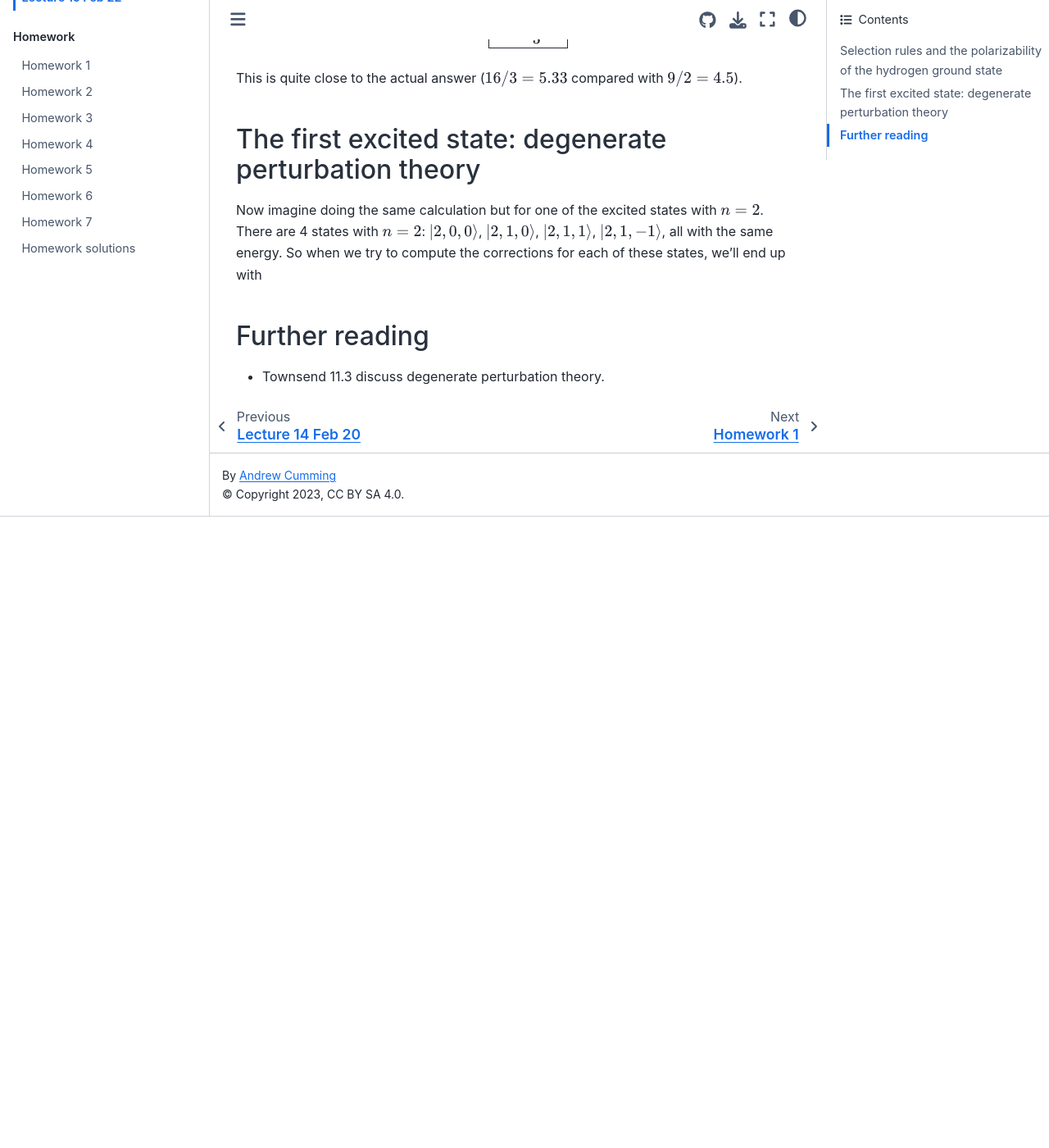
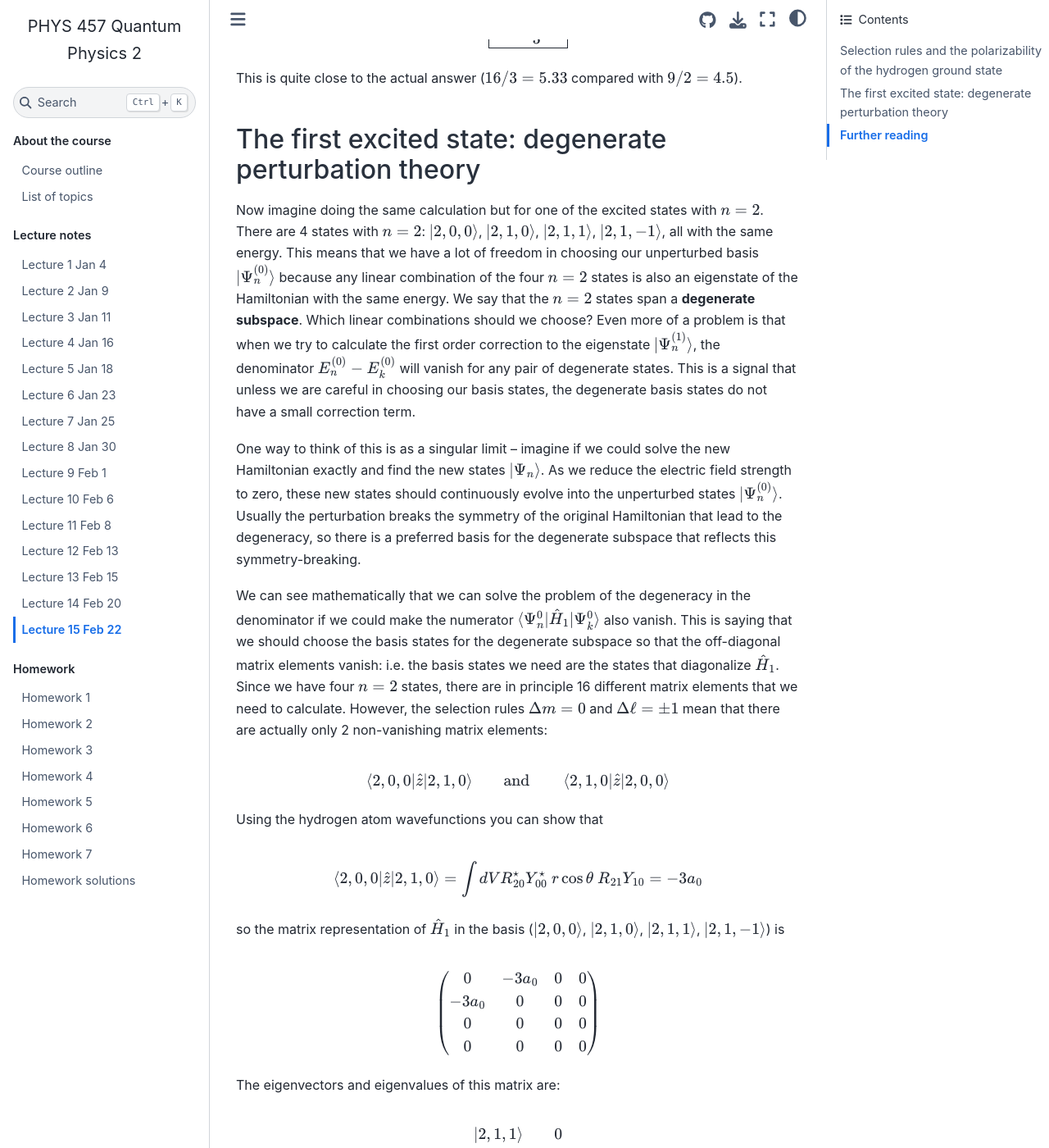
Before and after one commit to andrewcumming/phys457, a Jupyter Book: the page built from lecture15.md, in a window 1280 px wide and 1400 px high, scrolled down 2430 px. Shown: the whole window at 82% size. Built offline with Jupyter Book 1.0.4 settings and Sphinx 7.4.7 and the Sphinx Book theme 1.1.4, drawn with Linux system fonts in a browser that asks for light colours; before the commit the page ends 3060 px from its top, so only the background shows below that; some of the changed text lies outside the part shown.

Commit message:
Add to lecture 15

```diff
--- a/lecture15.md
+++ b/lecture15.md
@@ -64,8 +64,48 @@ This is quite close to the actual answer ($16/3=5.33$ compared with $9/2=4.5$).
 
 ## The first excited state: degenerate perturbation theory
 
-Now imagine doing the same calculation but for one of the excited states with $n=2$. There are 4 states with $n=2$: $\ket{2,0,0}$,  $\ket{2,1,0}$,  $\ket{2,1,1}$,  $\ket{2,1,-1}$, all with the same energy. So when we try to compute the corrections for each of these states, we'll end up with
+Now imagine doing the same calculation but for one of the excited states with $n=2$. There are 4 states with $n=2$: $\ket{2,0,0}$,  $\ket{2,1,0}$,  $\ket{2,1,1}$,  $\ket{2,1,-1}$, all with the same energy. This means that we have a lot of freedom in choosing our unperturbed basis $\ket{\Psi_n^{(0)}}$ because any linear combination of the four $n=2$ states is also an eigenstate of the Hamiltonian with the same energy. We say that the $n=2$ states span a **degenerate subspace**. Which linear combinations should we choose? Even more of a problem is that when we try to calculate the first order correction to the eigenstate $\ket{\Psi^{(1)}_n}$, the denominator $E_n^{(0)}-E_k^{(0)}$ will vanish for any pair of degenerate states. This is a signal that unless we are careful in choosing our basis states, the degenerate basis states do not have a small correction term.
 
+One way to think of this is as a singular limit -- imagine if we could solve the new Hamiltonian exactly and find the new states $\ket{\Psi_n}$. As we reduce the electric field strength to zero, these new states should continuously evolve into the unperturbed states $\ket{\Psi_n^{(0)}}$. Usually the perturbation breaks the symmetry of the original Hamiltonian that lead to the degeneracy, so there is a preferred basis for the degenerate subspace that reflects this symmetry-breaking.
+
+We can see mathematically that we can solve the problem of the degeneracy in the denominator if we could make the numerator $\braket{\Psi_n^{0}|\hat{H}_1|\Psi_k^{0}}$ also vanish. This is saying that we should choose the basis states for the degenerate subspace so that the off-diagonal matrix elements vanish: i.e. the basis states we need are the states that diagonalize $\hat{H}_1$. Since we have four $n=2$ states, there are in principle 16 different matrix elements that we need to calculate. However, the selection rules $\Delta m=0$ and $\Delta \ell=\pm 1$ mean that there are actually only 2 non-vanishing matrix elements:
+
+$$\braket{2,0,0|\hat{z}|2,1,0}\hspace{1cm} \mathrm{and}\hspace{1cm} \braket{2,1,0|\hat{z}|2,0,0}$$
+
+Using the hydrogen atom wavefunctions you can show that
+
+$$\braket{2,0,0|\hat{z}|2,1,0} = \int dV R^\star_{20}Y^\star_{00}\ r \cos\theta\ R_{21}Y_{10} = -3a_0$$
+
+so the matrix representation of $\hat{H}_1$ in the basis ($\ket{2,0,0}$,  $\ket{2,1,0}$,  $\ket{2,1,1}$,  $\ket{2,1,-1}$) is
+
+$$\begin{pmatrix} 0 & -3a_0 & 0 & 0\\ -3a_0 & 0 & 0 & 0\\0 & 0 & 0 & 0\\0 & 0 & 0 & 0  \end{pmatrix}$$
+
+The eigenvectors and eigenvalues of this matrix are:
+
+$$\ket{2,1,1}\hspace{1cm} 0$$
+
+$$\ket{2,1,-1}\hspace{1cm} 0$$
+
+$$\ket{+} = {1\over\sqrt{2}}\left(\ket{2,0,0}-\ket{2,1,0}\right)\hspace{1cm} +3a_0$$
+
+$$\ket{-} = {1\over\sqrt{2}}\left(\ket{2,0,0}+\ket{2,1,0}\right)\hspace{1cm} -3a_0$$
+
+So now the idea is that we can adopt the basis $(\ket{2,1,1},\ket{2,1,-1},\ket{+}, \ket{-})$ for the $n=2$ zeroth order eigenstates. The first order energy shift for these 4 states
+are
+
+$$\braket{2,1,1|\hat{H}_1|2,1,1} = 0$$
+
+$$\braket{2,1,-1|\hat{H}_1|2,1,-1} = 0$$
+
+$$\braket{+|\hat{H}_1|+} = 3eEa_0$$
+
+$$\braket{-|\hat{H}_1|-} = -3eEa_0$$
+
+The perturbing electric field breaks the degeneracy of the $n=2$ states: two of the states stay at the same energy, one state increases and one decreases in energy. Note that the corrections are linear in the electric field -- this is the **linear Stark effect**.
+
+Also note that when we calculate the second order correction to energy or the first order correction to the states, the terms with the zero denominators now vanish because we are using the new basis that diagonalizes $\hat{H}_1$ in the degnerate subspace. (The other terms involving higher order states will still be there and lead to higher order corrections).
+
+The particular combinations $\ket{+}$ and $\ket{-}$ are selected out by the perturbation because they have a permanent dipole moment. This existing dipole moment then interacts with the electric field to give a linear dependence of the energy on electric field.
 
 
 
```
